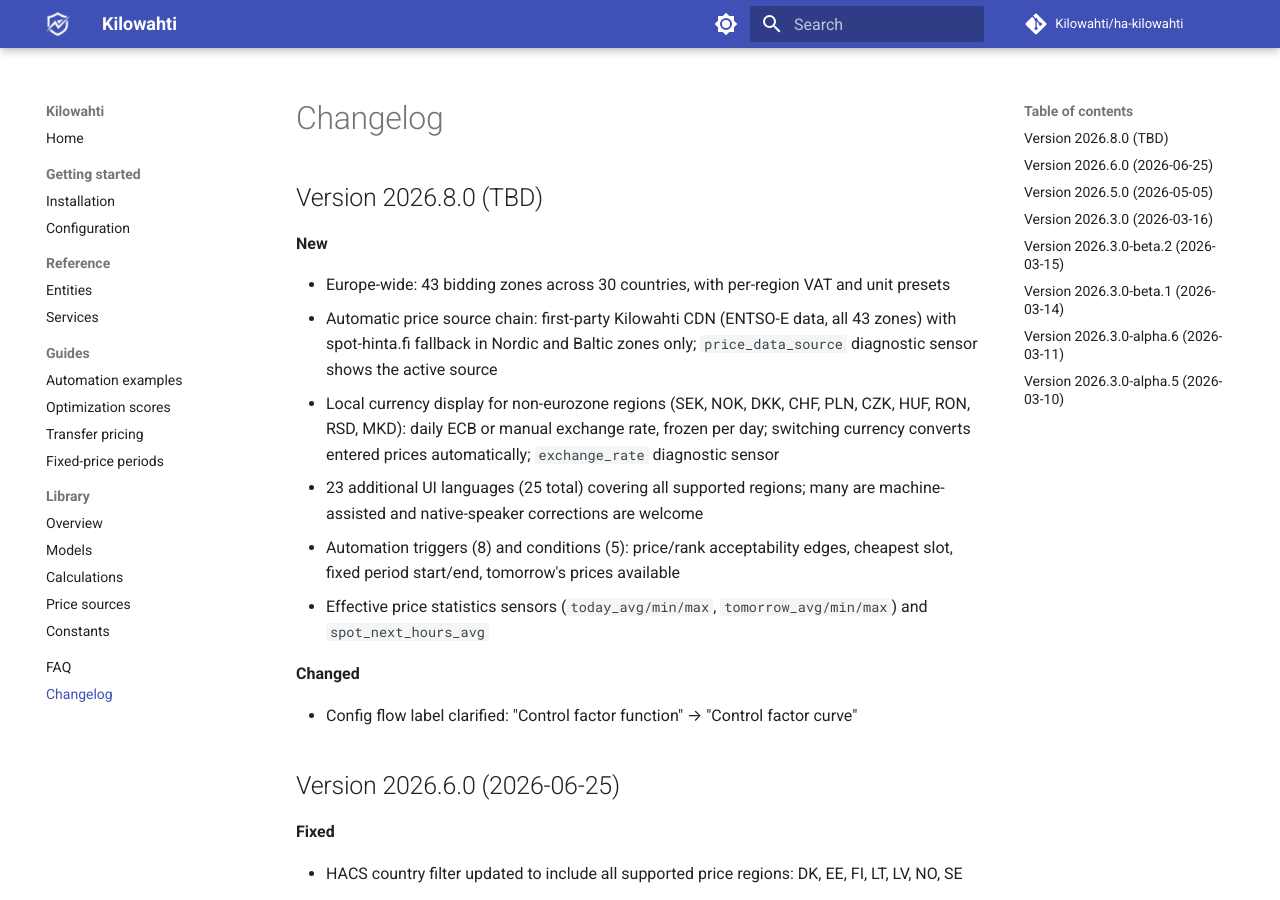
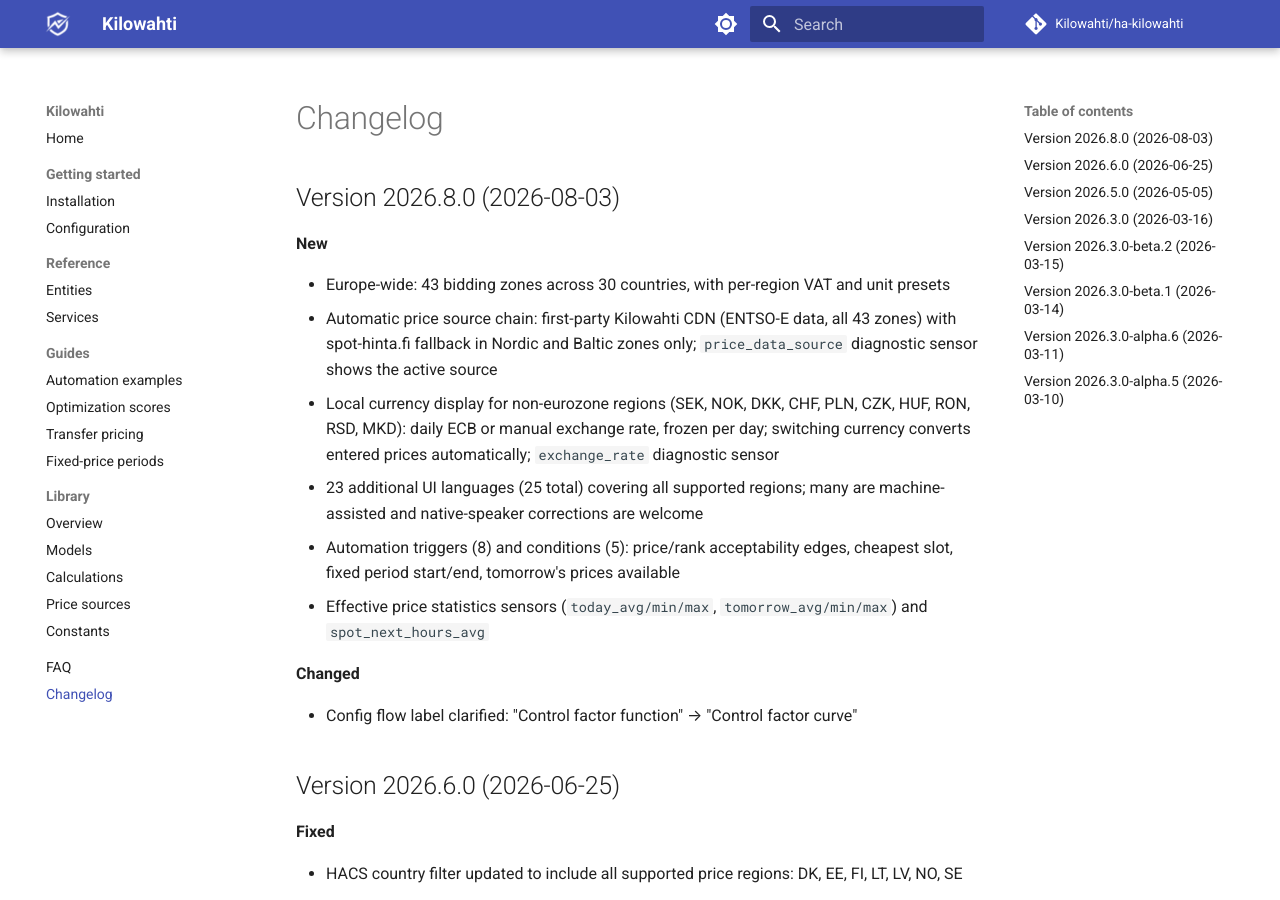
Before and after one commit to Kilowahti/kilowahti-docs, an MkDocs documentation site: the page built from docs/changelog.md, in a window 1280 px wide and 900 px high. Built offline with MkDocs 1.6.1 and Material for MkDocs 9.7.7, drawn with Linux system fonts in a browser that asks for light colours; comment, search, counter and statistics services are not loaded.

Commit message:
Set 2026.8.0 changelog release date

```diff
--- a/docs/changelog.md
+++ b/docs/changelog.md
@@ -1,6 +1,6 @@
 # Changelog
 
-## Version 2026.8.0 (TBD)
+## Version 2026.8.0 (2026-08-03)
 
 **New**
 
```
